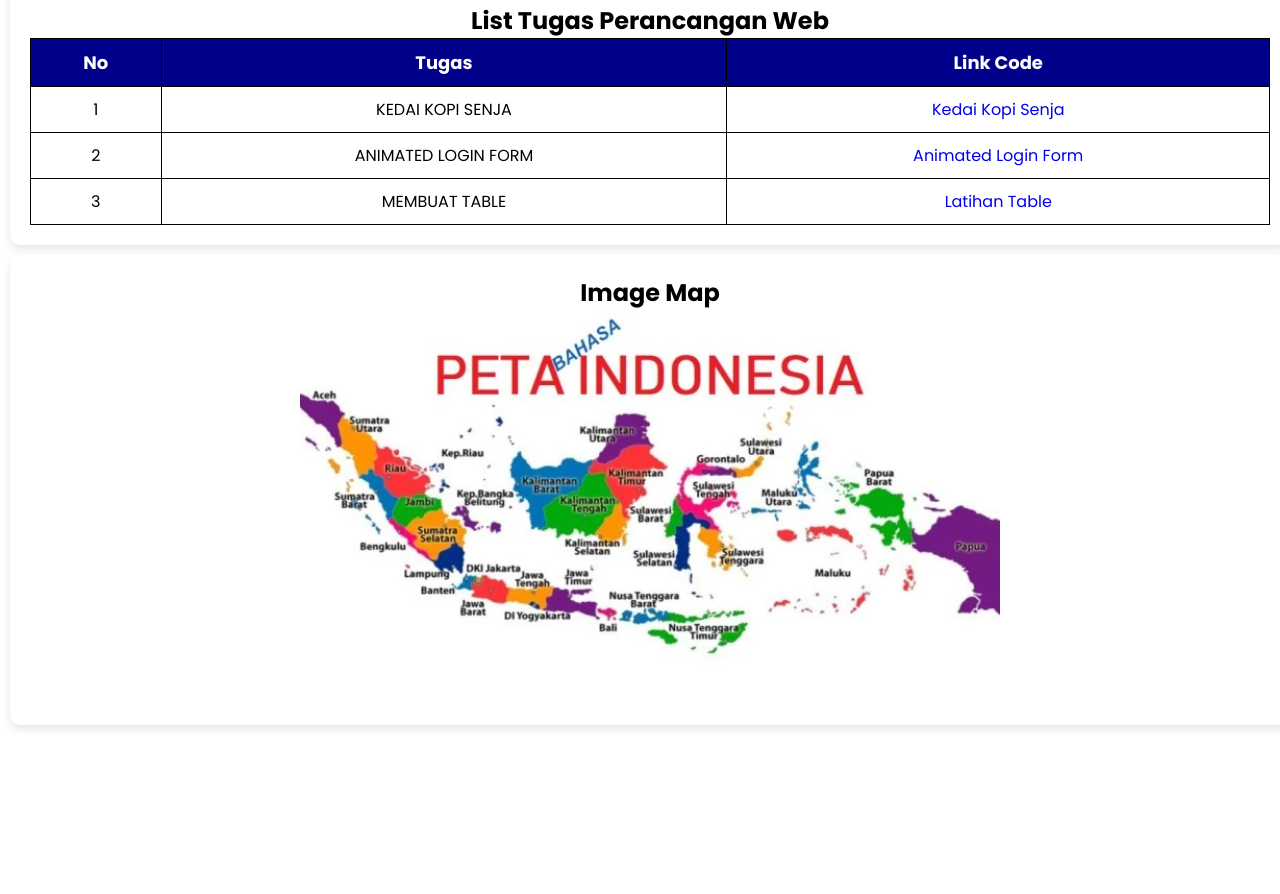
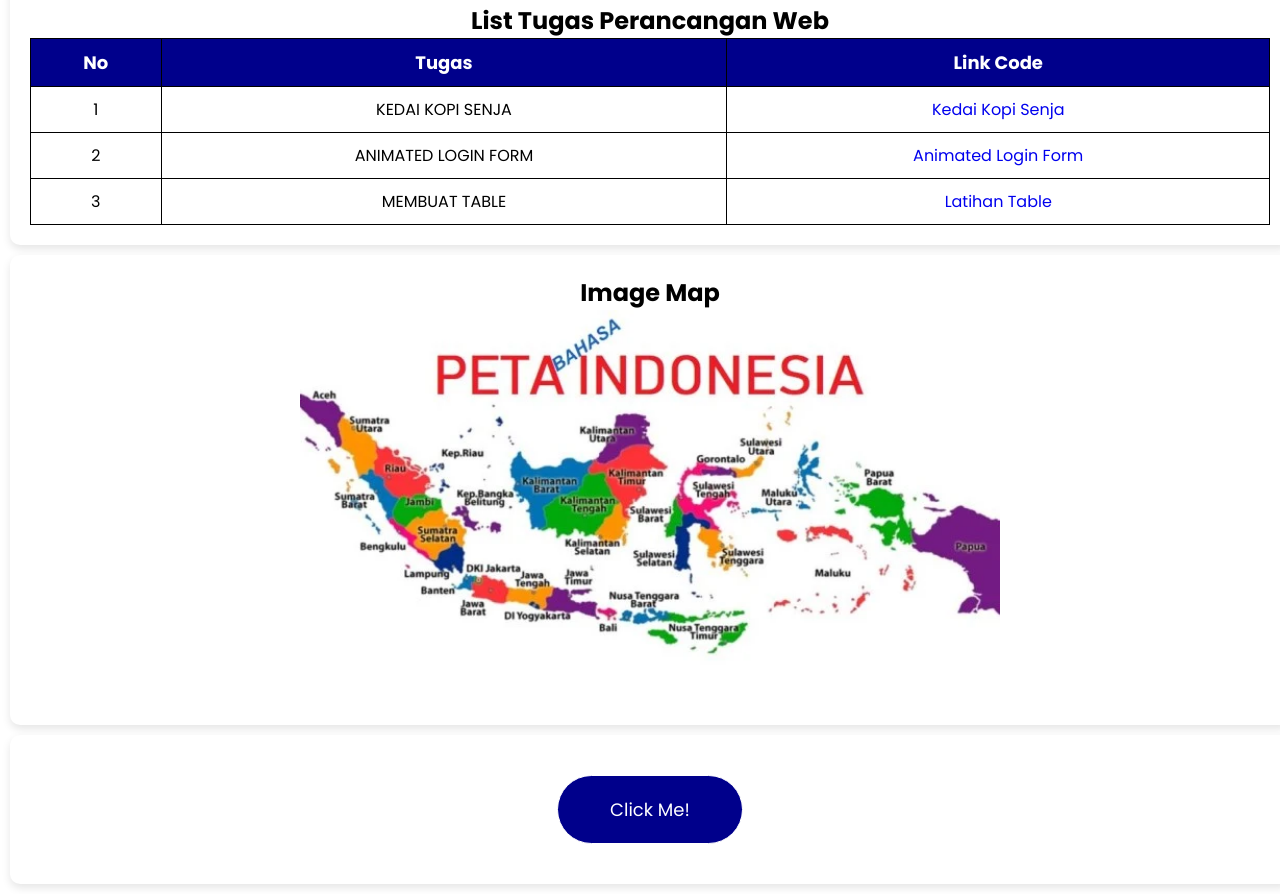
Before and after one commit to Codenames-Ren/1124160034-UTS, a plain HTML site: page index.html in a window 1280 px wide. Shown: the part 650-1544 px from the top of the page. Before the commit the page ends 1385 px from the top, so only its background shows below. Drawn offline with Linux system fonts and the light colour scheme.

```diff
--- a/index.html
+++ b/index.html
@@ -19,7 +19,7 @@
         <nav>
           <h3>My&nbsp;<span>UTS</span></h3>
           <ul>
-            <li><a href="#">Home</a></li>
+            <li id="home"><a href="#home">Home</a></li>
             <li><a href="#">My Project</a></li>
             <!-- <li><a href="#"></a>Contact Me</li> -->
           </ul>
@@ -84,6 +84,9 @@
         />
         </map>
       </section>
+      <section class="container">
+        <button><a href="#home">Click Me!</a></button>
+      </section>
     </main>
   </body>
 </html>
--- a/style/style.css
+++ b/style/style.css
@@ -160,3 +160,24 @@ td:nth-child(3) {
   transition: transform 0.2s;
   margin: 10px;
 }
+
+.container button {
+  margin: 20px;
+  padding: 20px;
+  background-color: darkblue;
+  border: 1px solid white;
+  border-radius: 50px;
+  width: 15%;
+}
+
+.container button:hover {
+  letter-spacing: 1px;
+  background-color: rgb(0, 116, 240);
+  transition: 0.3s ease;
+}
+
+.container button a {
+  text-decoration: none;
+  color: white;
+  font-size: 18px;
+}
```
